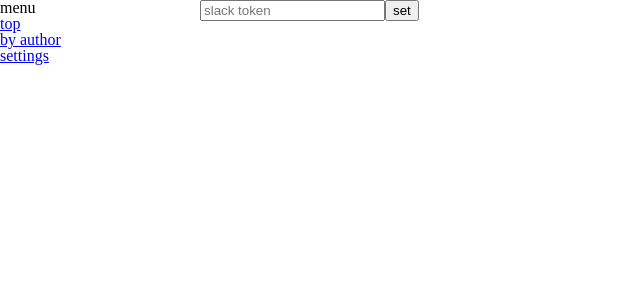
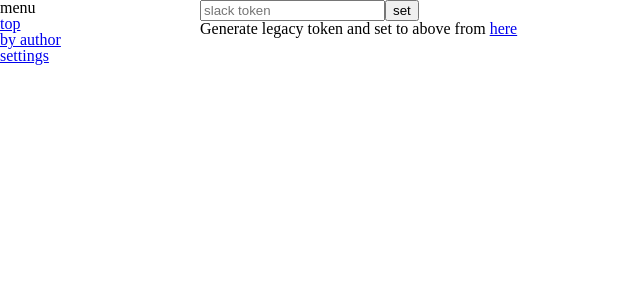
Before and after one commit to cumet04/slack_emoji_viewer, a Nuxt app: page /settings in a window 1280 px wide. Shown: the top 300 px of the page, without its empty margins (0-640 px from the left). Built offline with nearby package versions, Linux system fonts and the light colour scheme.

Commit message:
add docs

```diff
--- a/pages/settings.vue
+++ b/pages/settings.vue
@@ -8,6 +8,12 @@
       />
       <button @click="save_token">set</button>
     </div>
+    <p>
+      Generate legacy token and set to above from
+      <a href="https://api.slack.com/legacy/custom-integrations/legacy-tokens"
+        >here</a
+      >
+    </p>
   </main>
 </template>
 
```
